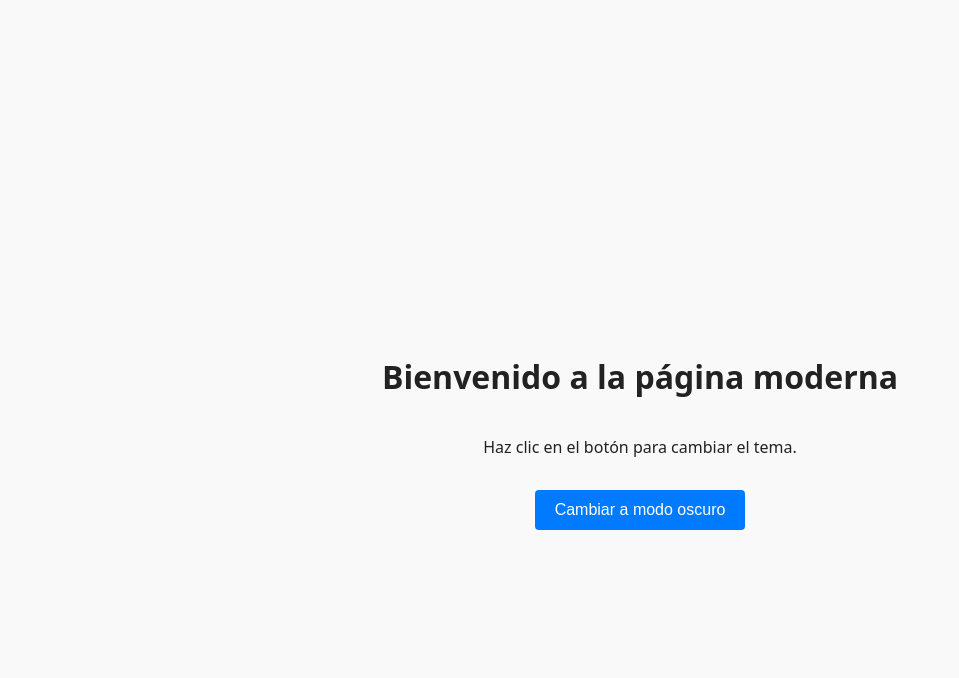
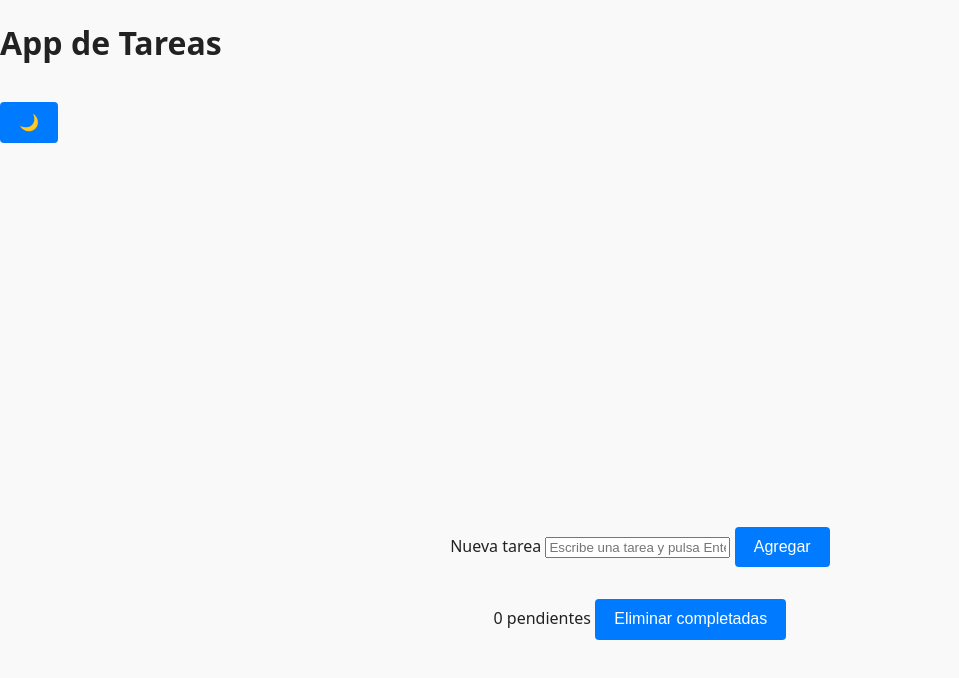
Before and after one commit to andrespintocristancho/hola-mundo-web, a plain HTML site: page index.html in a window 1280 px wide. Shown: the whole page, without its empty margins (0-959 px from the left). Drawn offline with Linux system fonts and the light colour scheme.

Commit message:
feat: convertir sitio en SPA "App de Tareas" (HTML puro)

```diff
--- a/index.html
+++ b/index.html
@@ -3,15 +3,32 @@
 <head>
   <meta charset="utf-8">
   <meta name="viewport" content="width=device-width, initial-scale=1">
-  <title>Página Moderna</title>
+  <title>App de Tareas</title>
   <link rel="stylesheet" href="style.css">
 </head>
 <body>
+  <header class="app-header">
+    <h1>App de Tareas</h1>
+    <button id="theme-toggle" aria-pressed="false" title="Cambiar tema">🌙</button>
+  </header>
+
   <main class="container">
-    <h1>Bienvenido a la página moderna</h1>
-    <p>Haz clic en el botón para cambiar el tema.</p>
-    <button id="toggle-btn">Cambiar a modo oscuro</button>
+    <form id="todo-form" autocomplete="off">
+      <label for="todo-input" class="sr-only">Nueva tarea</label>
+      <input id="todo-input" name="todo" type="text" placeholder="Escribe una tarea y pulsa Enter" required>
+      <button type="submit" class="add-btn">Agregar</button>
+    </form>
+
+    <section>
+      <ul id="todo-list" class="todo-list" aria-live="polite"></ul>
+    </section>
+
+    <footer class="meta">
+      <span id="pending-count">0 pendientes</span>
+      <button id="clear-completed" class="link-btn" type="button">Eliminar completadas</button>
+    </footer>
   </main>
-  <script src="script.js"></script>
+
+  <script src="script.js" defer></script>
 </body>
 </html>
```
